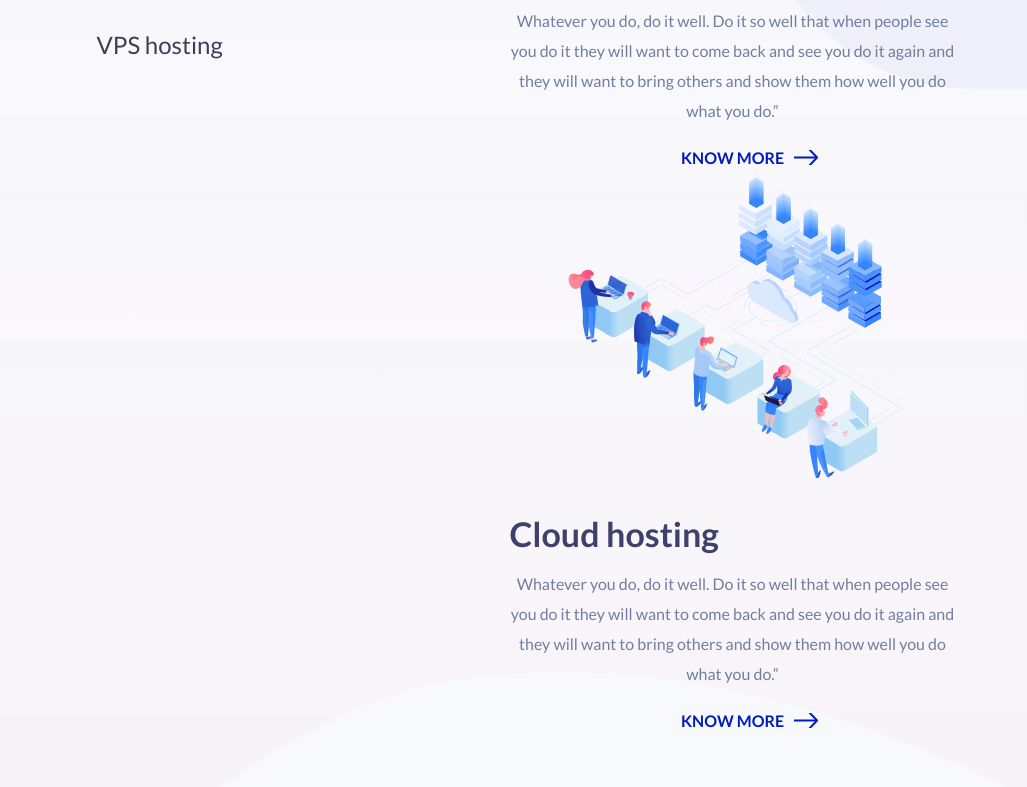
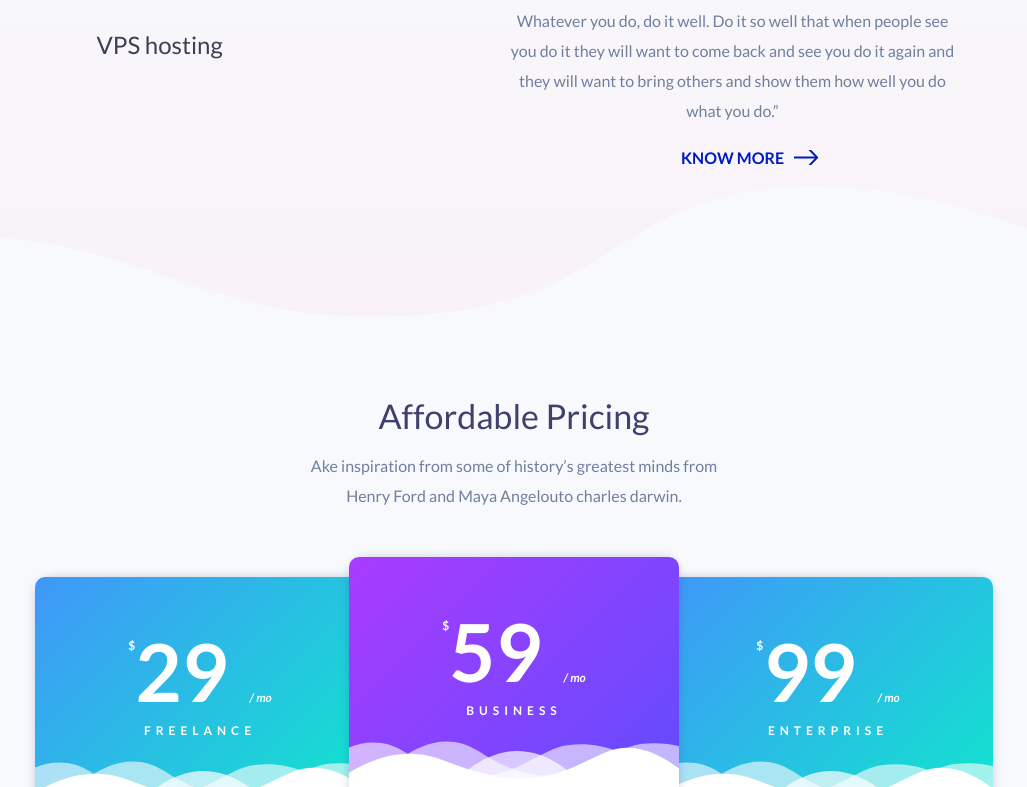
Before and after one commit to ikrystian/moon-hosting-landing-page, a website: page index.html in a window 1280 px wide. Shown: the part 2013-2800 px from the top of the page, without its empty margins (126-1153 px from the left). Drawn offline with Linux system fonts and the light colour scheme.

Commit message:
Remove section

```diff
--- a/assets/js/script.js
+++ b/assets/js/script.js
@@ -1,3 +1,4 @@
+
 const header = document.querySelector('.header');
 
 const onScroll = () => {
--- a/index.html
+++ b/index.html
@@ -439,18 +439,6 @@
                     <a href="#" class="service-item__link">Know more</a>
                 </footer>
             </div>
-            <div class="service-item__slide" id="service-second-item">
-                <img src="./assets/images/services-1.svg" class="service-item__image"/>
-                <h3 class="service-item__title">Cloud hosting</h3>
-                <p class="service-item__paragraph section__paragraph">
-                    Whatever you do, do it well. Do it so well that when people see you do
-                    it they will want to come back and see you do it again and they will
-                    want to bring others and show them how well you do what you do.”
-                </p>
-                <footer class="service-item__footer">
-                    <a href="#" class="service-item__link">Know more</a>
-                </footer>
-            </div>
         </div>
     </div>
 </section>
```
